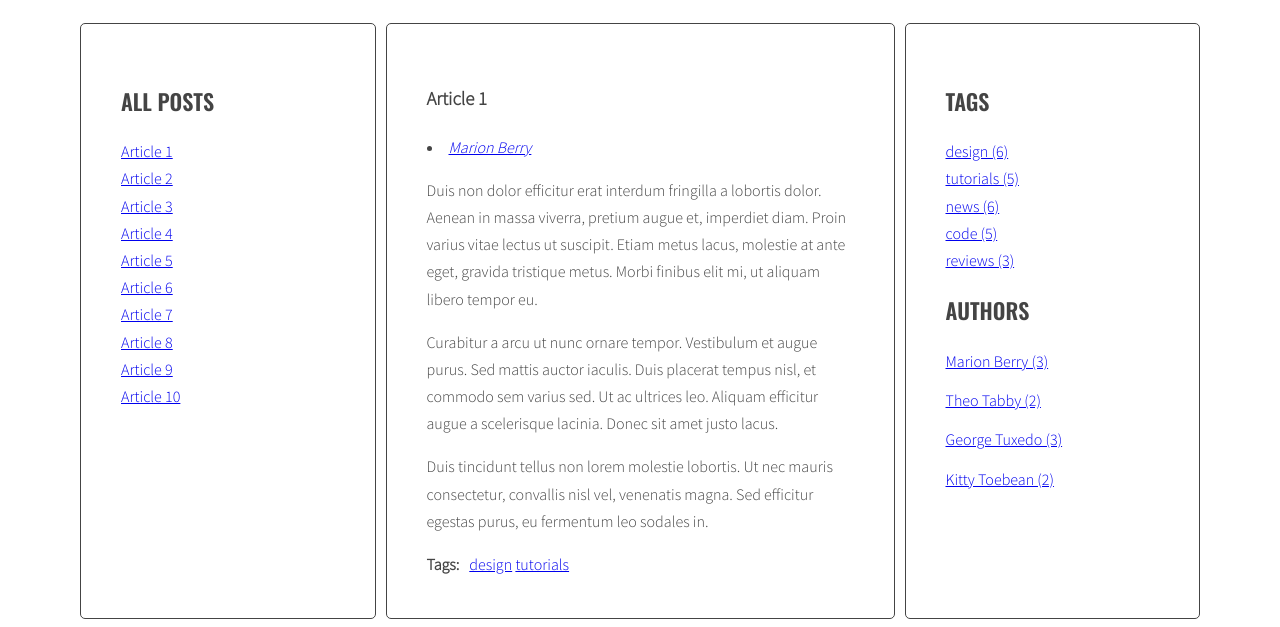
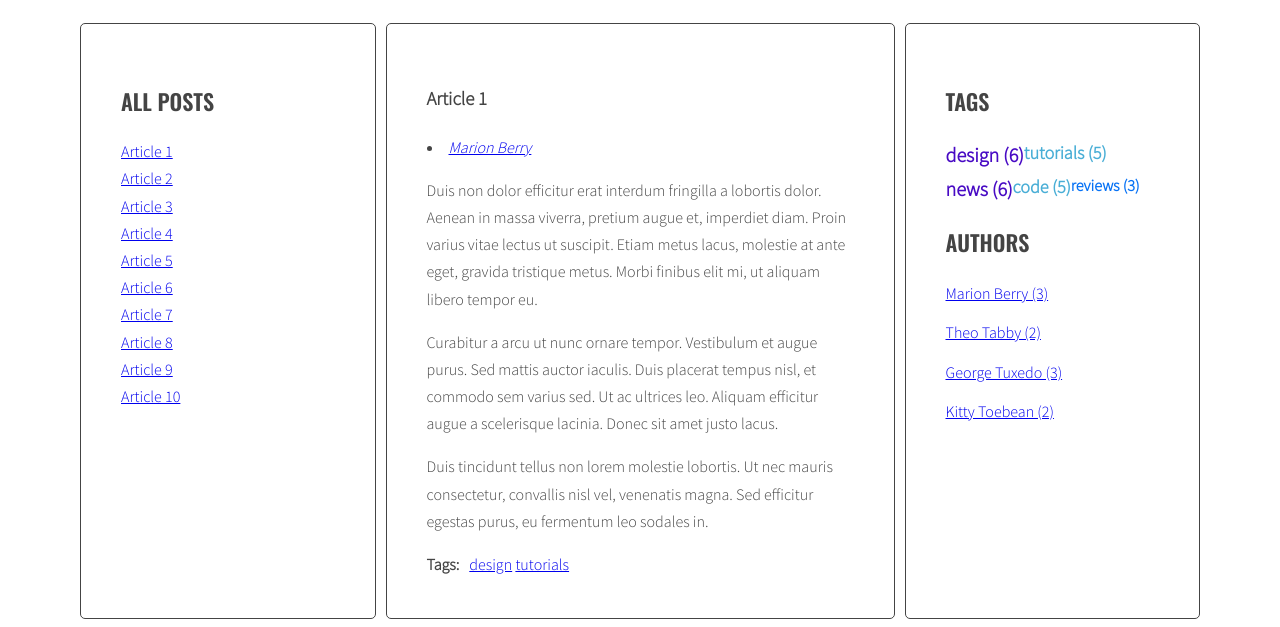
Before and after one commit to SlawekD86/javascript-blog, a website: page index.html in a window 1280 px wide. Shown: the part 220-847 px from the top of the page. Drawn offline with nearby package versions, Linux system fonts and the light colour scheme.

Commit message:
add tag style

```diff
--- a/sass/style.scss
+++ b/sass/style.scss
@@ -124,3 +124,28 @@ body {
     margin: 0 10px 0 0;
   }
 }
+
+.list.tags {
+  display: inline-flex;
+  flex-wrap: wrap;
+}
+
+.list.tags .tag-size-1 {
+  color: rgb(7, 114, 245);
+  font-size: 16px;
+}
+
+.list.tags [class^=tag-size-] {
+  text-decoration: none;
+  font-weight: 600;
+}
+
+.list.tags .tag-size-5 {
+    color: rgb(72, 10, 196);
+    font-size: 20px;
+}
+
+.list.tags .tag-size-3 {
+  color: rgb(73, 174, 214);
+  font-size: 18px;
+}
```
Also changed, not shown: css/style.css, 1 other file.
